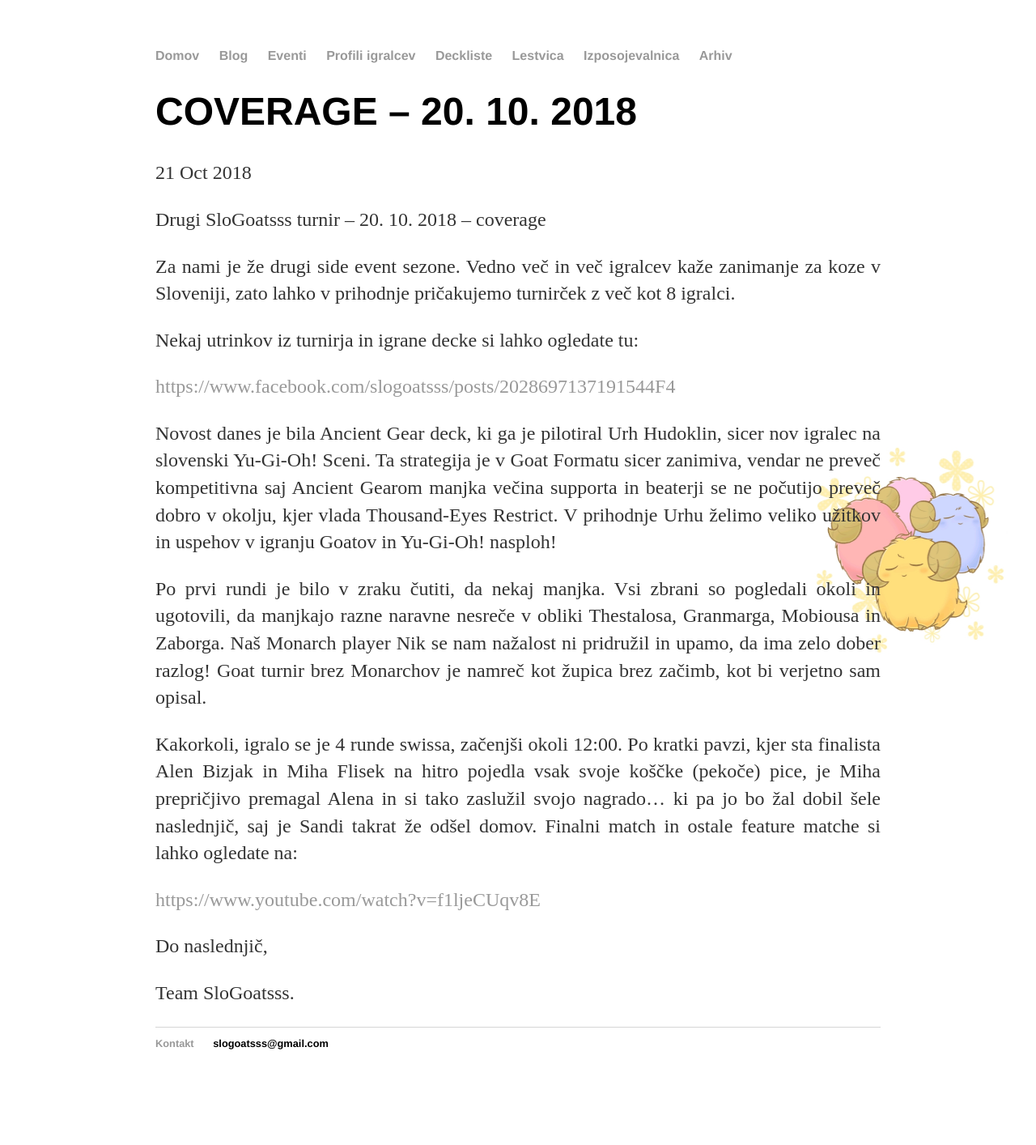
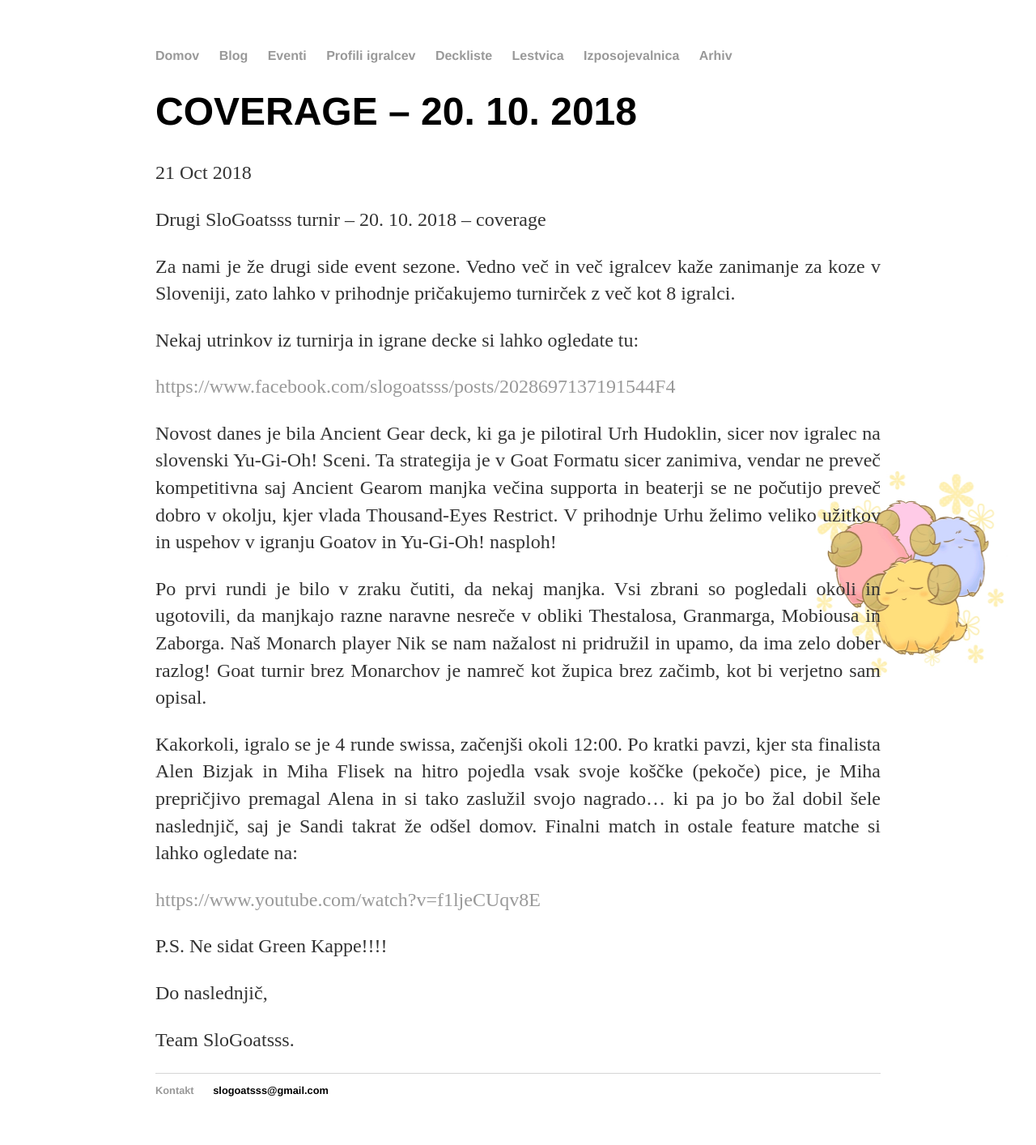
Before and after one commit to slogoatsss/slogoatsss.github.io, a Jekyll site: the page built from _posts/2018-10-21-Coverage-20-10-2018.md, in a window 1280 px wide. Shown: the whole page at 81% size. Built offline with Jekyll 4.4.1, drawn with Linux system fonts in a browser that asks for light colours; nearby versions of some CDN libraries; library files that are not in the unit come from our copies; before the commit the page ends 1356 px from its top, so only the background shows below that.

Commit message:
Update and rename 2018-10-21-Coverage.md to 2018-10-21-Coverage-20-10-2018.md

```diff
--- a/_posts/2018-10-21-Coverage.md
+++ b/_posts/2018-10-21-Coverage-20-10-2018.md
@@ -19,6 +19,8 @@ Kakorkoli, igralo se je 4 runde swissa, začenjši okoli 12:00. Po kratki pavzi,
 
 <https://www.youtube.com/watch?v=f1ljeCUqv8E>
 
+P.S. Ne sidat Green Kappe!!!!
+
 Do naslednjič,
 
 Team SloGoatsss.
```
